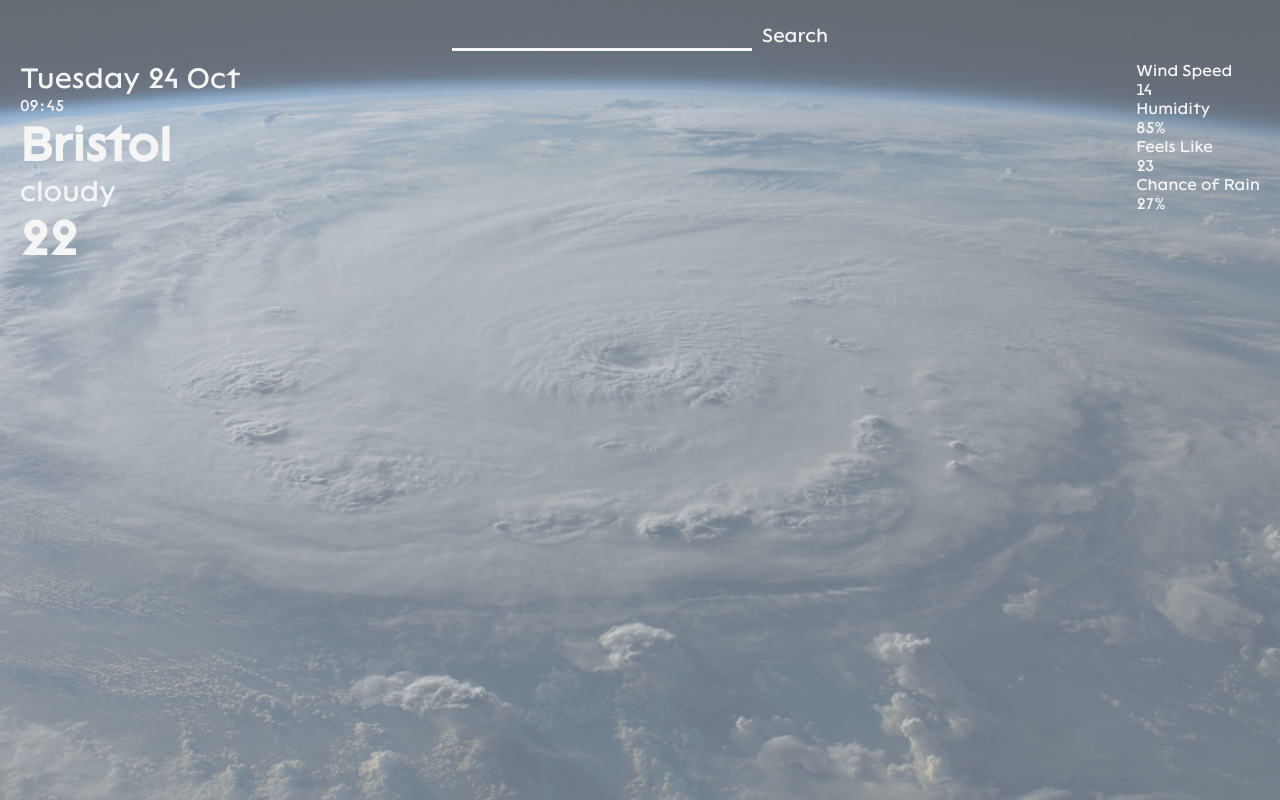
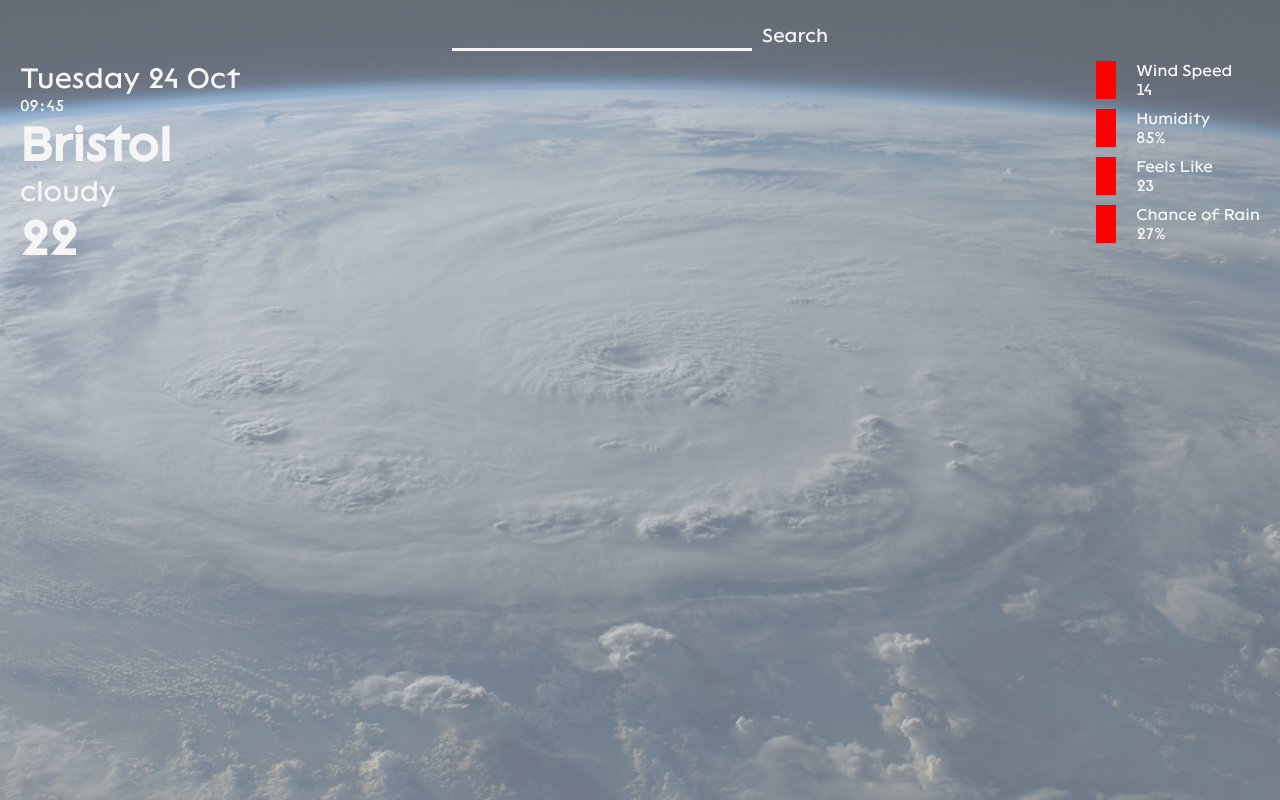
Before and after one commit to MrMSmithDev/weather-app, a website built with webpack: page dist/index.html in a window 1280 px wide. Built offline with nearby package versions, Linux system fonts and the light colour scheme.

Commit message:
Add grid elements to extras container

```diff
--- a/src/styles/style.css
+++ b/src/styles/style.css
@@ -86,6 +86,37 @@ main {
     font-size: 3rem;
 }
 
+.current-extras {
+    display: flex;
+    flex-direction: column;
+    gap: 10px;
+}
+
+.current-extras .extras-grid {
+    column-gap: 10px;
+    display: grid;
+    grid-template-columns: 30px 1fr;
+}
+
+.extras-grid .extras-icon {
+    background-color: red;
+    grid-area: 1 / 1 / 3 / 2;
+    text-align: center;
+    width: 20px;
+}
+
+.extras-grid .extras-title {
+    grid-area: 1 / 2 / 2 / 3;
+    text-align: left;
+    width: 100%;
+}
+
+.extras-grid .extras-data {
+    grid-area: 2 / 2 / 2 / 3;
+    text-align: left;
+    width: 100%;
+}
+
 /* Bottom forecast sections */
 
 .daily-forecast-container {
```
